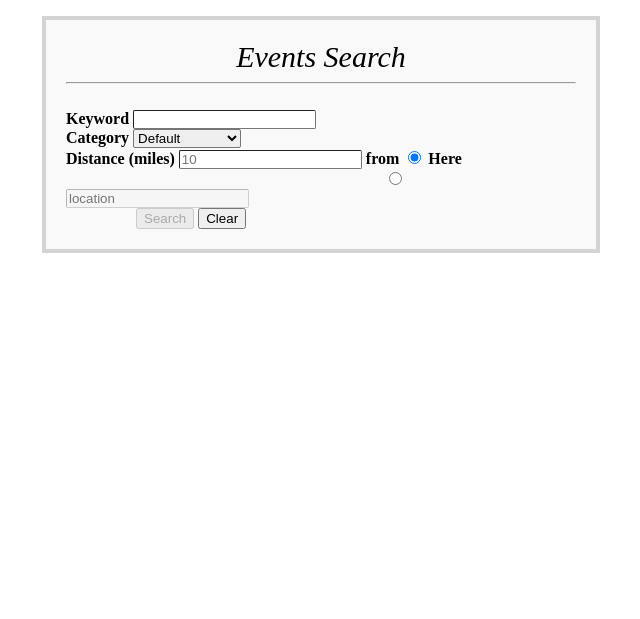
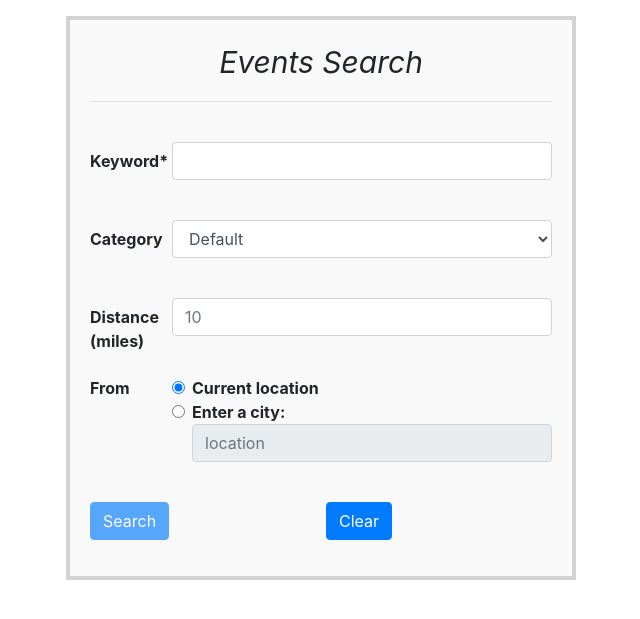
Before and after one commit to pripri99/Undecided, a Flask app: page /event in a window 1280 px wide. Shown: the top 619 px of the page, without its empty margins (319-959 px from the left). Run offline with Flask 2, Linux system fonts and the light colour scheme; some libraries are stand-ins or nearby versions.

Commit message:
event form bootstrap

```diff
--- a/static/css/event.css
+++ b/static/css/event.css
@@ -7,10 +7,7 @@
     border: 4px solid lightgray;
     border-collapse: collapse;
 }
-.inputs{
-    border-width: 1px;
-    border-radius: 2px;
-}
+
 p{
     text-align: center;
 }
@@ -22,12 +19,8 @@ p#header{
 p#err{
     color:red
 }
-#location{
-    margin-left: 323px;
-}
-#searchButton{
-    margin-left:70px;
-}
+
+
 table, th, td {
     border: 1px solid lightgray;
     border-collapse: collapse;
--- a/static/js/event.js
+++ b/static/js/event.js
@@ -1,4 +1,4 @@
-var current="";
+var current="New York";
 function getUserLoc() {
     let apiKey = '11e89d5932b74164834b90e6e5d99d87';
     $.getJSON('https://ipgeolocation.abstractapi.com/v1/?api_key=' + apiKey, function(data) {
@@ -8,6 +8,8 @@ function getUserLoc() {
     current= res.city;
     document.getElementById("searchButton").disabled=false;
     });
+
+    //document.getElementsByName('city')[0].placeholder=current;
 
 }
 
--- a/templates/pages/event.html
+++ b/templates/pages/event.html
@@ -1,24 +1,40 @@
 <!DOCTYPE html>
 <html lang="en">
+
 <head>
   <meta charset="UTF-8">
+  <meta name="viewport" content="width=device-width, initial-scale=1, shrink-to-fit=no">
   <title>Event Search</title>
+
+  <link rel="stylesheet" href="https://stackpath.bootstrapcdn.com/bootstrap/4.3.1/css/bootstrap.min.css" integrity="sha384-ggOyR0iXCbMQv3Xipma34MD+dH/1fQ784/j6cY/iJTQUOhcWr7x9JvoRxT2MZw1T" crossorigin="anonymous">
   <link rel="stylesheet" href="../../static/css/event.css">
   <script src="https://code.jquery.com/jquery-3.5.1.min.js"></script>
   <script src="https://cdnjs.cloudflare.com/ajax/libs/jquery/2.2.4/jquery.min.js"></script>
+  <script src="https://stackpath.bootstrapcdn.com/bootstrap/4.3.1/js/bootstrap.min.js" integrity="sha384-JjSmVgyd0p3pXB1rRibZUAYoIIy6OrQ6VrjIEaFf/nJGzIxFDsf4x0xIM+B07jRM" crossorigin="anonymous"></script>
   <script src="../../static/js/event.js"> </script>
 </head>
+
 <body onload=getUserLoc()>
   <p id="err"></p>
-    <div id="eventsContainer">
+  <div class='container'>
+    <div id="eventsContainer" class='panel panel-primary dialog-panel'>
+
+      <div class='panel-heading'>
         <p id="header"><i>Events Search</i></p>
         <hr><br>
         <b>
+      </div>
       <form onsubmit=onClickSearch() method="GET">
-            <label for="ipkeyword">Keyword</label>
-            <input class="inputs" id="ipkeyword" type="text" required/><br>
-            <label for="ipCategory">Category</label>
-            <select id="ipCategory" name="ipCategory" class="inputs">
+        <div class="form-group row">
+          <label for="ipkeyword" class="col-sm-2 col-form-label">Keyword*</label>
+          <div class="col-sm-10">
+            <input class="form-control" id="ipkeyword" type="text" required><br>
+          </div>
+        </div>
+        <div class="form-group row">
+          <label for="ipCategory" class="col-sm-2 col-form-label">Category</label>
+          <div class="col-sm-10">
+            <select id="ipCategory" name="ipCategory" class="form-control">
               <option value="default">Default</option>
               <option value="KZFzniwnSyZfZ7v7nJ">Music</option>
               <option value="KZFzniwnSyZfZ7v7nE">Sports</option>
@@ -26,18 +42,62 @@
               <option value="KZFzniwnSyZfZ7v7nn">Film</option>
               <option value="KZFzniwnSyZfZ7v7n1">Miscellaneous</option>
             </select><br>
-            <label for="ipDistance">Distance (miles)</label>
-            <input class="inputs" id="ipDistance" type="number" placeholder="10"/> from
-            <input type="radio" id="currentLocation" name="place" value="here"  onclick=enableDisableTB() checked>
-            <label for="currentLocation">Here</label><br>
-            <input type="radio" id="location" name="place" onClick=enableDisableTB()>
-            <input class="inputs" id="enteredLoc" placeholder="location" required disabled><br>
-            <button type="submit" id="searchButton" disabled>Search</button>
-            <button id="clear" onClick=onClickClear()>Clear</button>
+          </div>
+        </div>
+        <div class="form-group row">
+          <label for="ipDistance" class="col-sm-2 col-form-label">Distance (miles)</label>
+          <div class="col-sm-10">
+            <input class="form-control" id="ipDistance" type="number" placeholder="10">
+          </div>
+        </div>
+        <fieldset class="form-group">
+          <div class="row">
+            <legend class="col-form-label col-sm-2 pt-0">From</legend>
+            <div class="col-sm-10">
+              <div class="form-check">
+
+                <input class="form-check-input" type="radio" id="currentLocation" name="place" value="here" onclick=enableDisableTB() checked>
+                <label class="form-check-label" for="currentLocation">
+                  Current location
+                </label>
+              </div>
+              <div class="form-check">
+                <input class="form-check-input" type="radio" name="place" onClick=enableDisableTB() id="location" value="option2">
+
+                <label class="form-check-label" for="gridRadios2">
+                  Enter a city:
+                </label>
+
+                <input class="form-control" id="enteredLoc" name="city" placeholder="location" required disabled /><br>
+              </div>
+
+            </div>
+          </div>
+        </fieldset>
+
+        <div class="form-row">
+          <div class="form-group col-md-6">
+            <button class="btn btn-primary" type="submit" id="searchButton" disabled>
+              Search
+            </button>
+
+          </div>
+          <div class="form-group col-md-6">
+            <button class="btn btn-primary" id="clear" onClick=onClickClear()>
+              Clear
+            </button>
+
+          </div>
+
+        </div>
       </form>
       </b>
     </div><br>
+  </div>
+  <div class='container'>
     <div id="eventDisplay"></div>
     <div id="eventDetailDisplay"></div>
+  </div>
 </body>
+
 </html>
```
Lines whose indentation alone changed are shown as unchanged.
